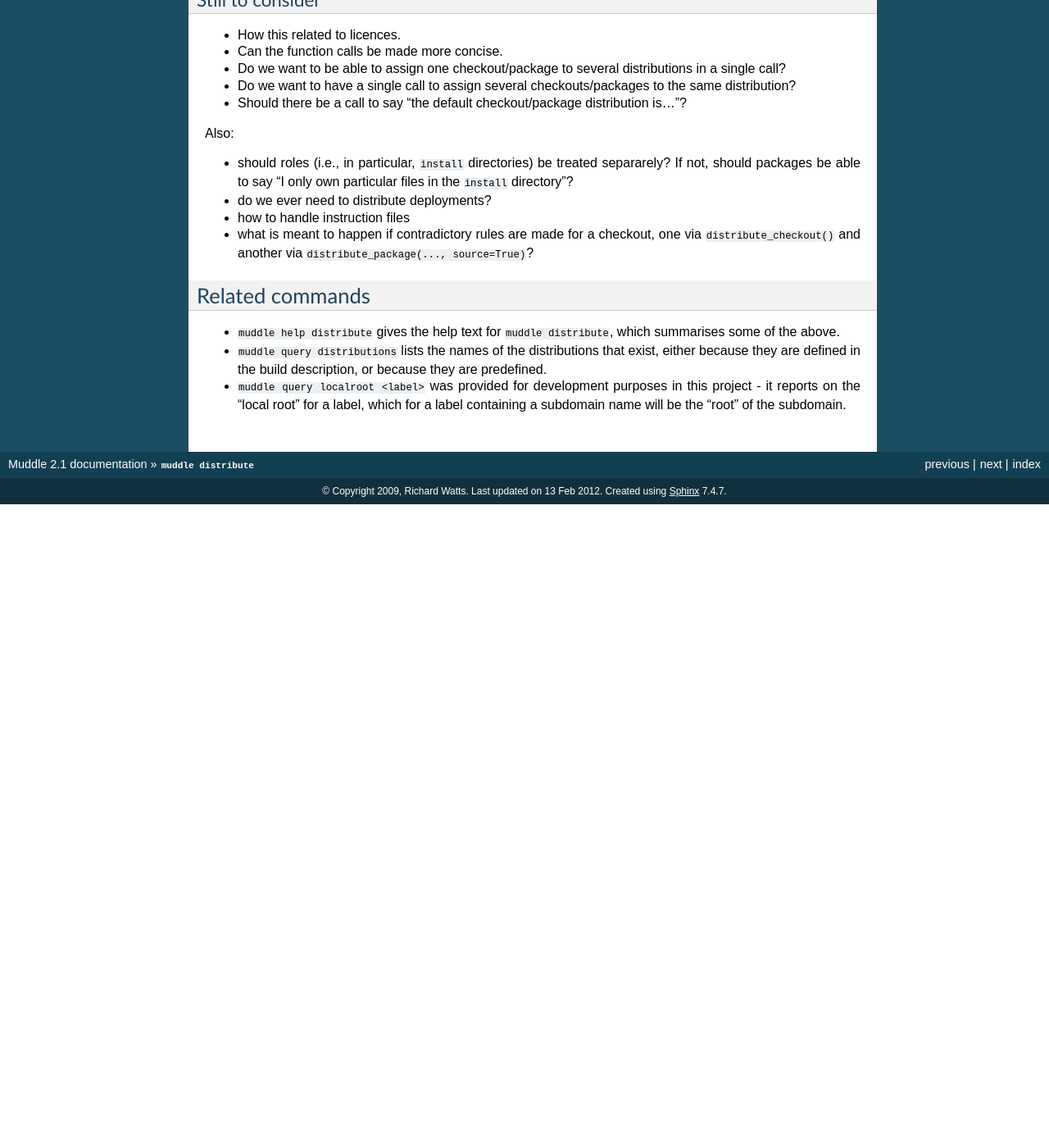
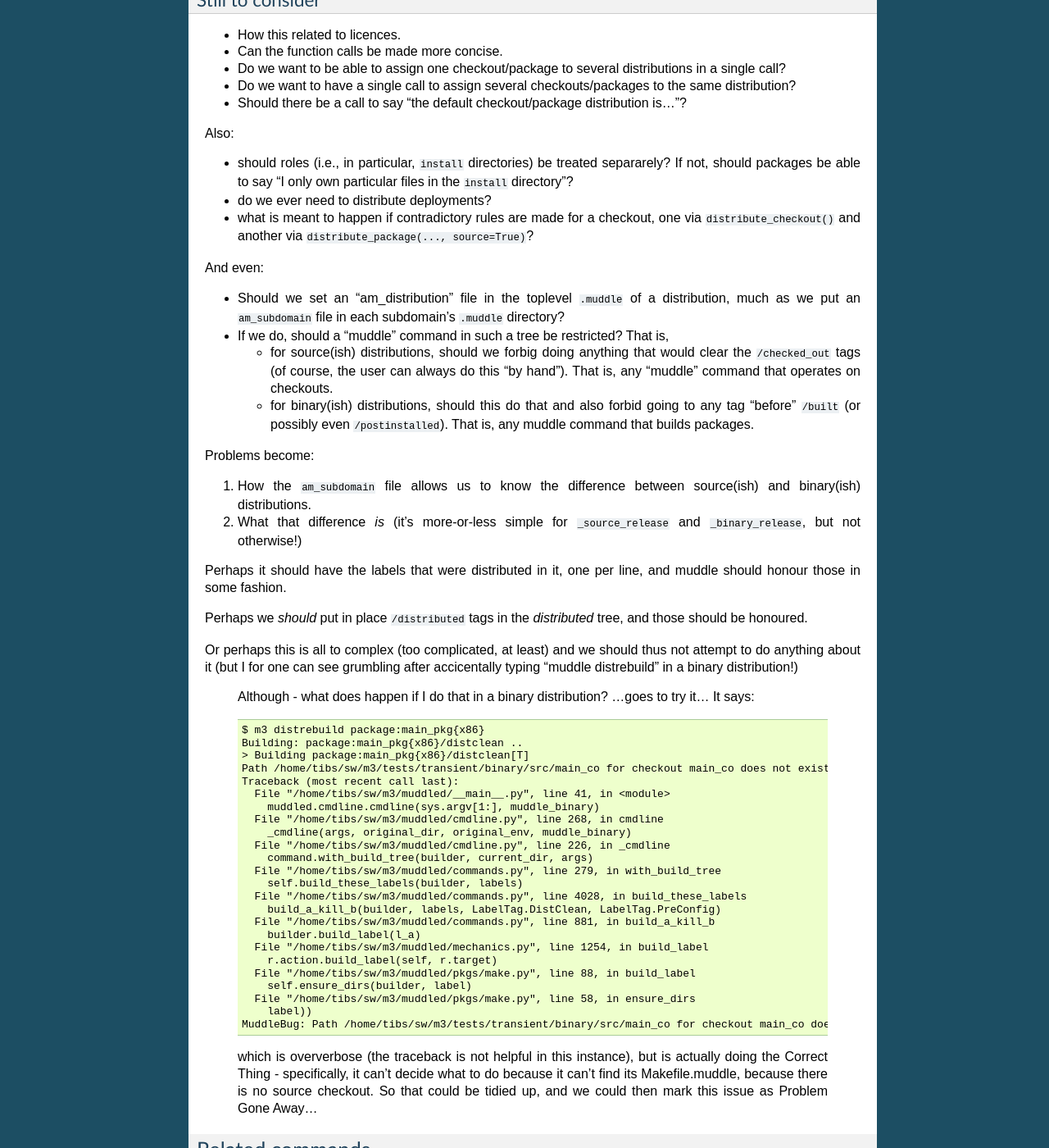
Before and after one commit to kynesim/muddle, a Sphinx documentation site: the page built from docs/distribute.txt, in a window 1280 px wide and 1400 px high, scrolled down 4518 px. Shown: the whole window at 82% size. Built offline with Sphinx 7.4.7, drawn with Linux system fonts in a browser that asks for light colours; before the commit the page ends 5133 px from its top, so only the background shows below that.

Commit message:
Some thoughts on stuff unresolved

```diff
--- a/docs/distribute.txt
+++ b/docs/distribute.txt
@@ -280,10 +280,75 @@ Also:
   separarely? If not, should packages be able to say "I only own particular
   files in the ``install`` directory"?
 * do we ever need to distribute deployments?
-* how to handle instruction files
 * what is meant to happen if contradictory rules are made for a checkout,
   one via ``distribute_checkout()`` and another via ``distribute_package(...,
   source=True)``?
+
+And even:
+
+* Should we set an "am_distribution" file in the toplevel ``.muddle`` of a
+  distribution, much as we put an ``am_subdomain`` file in each subdomain's
+  ``.muddle`` directory?
+* If we do, should a "muddle" command in such a tree be restricted? That is,
+
+  * for source(ish) distributions, should we forbig doing anything that would
+    clear the ``/checked_out`` tags (of course, the user can always do this
+    "by hand"). That is, any "muddle" command that operates on checkouts.
+
+  * for binary(ish) distributions, should this do that and also forbid going
+    to any tag "before" ``/built`` (or possibly even ``/postinstalled``).
+    That is, any muddle command that builds packages.
+
+Problems become:
+
+1. How the ``am_subdomain`` file allows us to know the difference between
+   source(ish) and binary(ish) distributions.
+2. What that difference *is* (it's more-or-less simple for ``_source_release``
+   and ``_binary_release``, but not otherwise!)
+
+Perhaps it should have the labels that were distributed in it, one per line,
+and muddle should honour those in some fashion.
+
+Perhaps we *should* put in place ``/distributed`` tags in the *distributed*
+tree, and those should be honoured.
+
+Or perhaps this is all to complex (too complicated, at least) and we should
+thus not attempt to do anything about it (but I for one can see grumbling
+after accicentally typing "muddle distrebuild" in a binary distribution!)
+
+  Although - what does happen if I do that in a binary distribution?
+  ...goes to try it... It says::
+
+    $ m3 distrebuild package:main_pkg{x86}
+    Building: package:main_pkg{x86}/distclean ..
+    > Building package:main_pkg{x86}/distclean[T]
+    Path /home/tibs/sw/m3/tests/transient/binary/src/main_co for checkout main_co does not exist, building package:main_pkg{x86}/distclean[T]
+    Traceback (most recent call last):
+      File "/home/tibs/sw/m3/muddled/__main__.py", line 41, in <module>
+        muddled.cmdline.cmdline(sys.argv[1:], muddle_binary)
+      File "/home/tibs/sw/m3/muddled/cmdline.py", line 268, in cmdline
+        _cmdline(args, original_dir, original_env, muddle_binary)
+      File "/home/tibs/sw/m3/muddled/cmdline.py", line 226, in _cmdline
+        command.with_build_tree(builder, current_dir, args)
+      File "/home/tibs/sw/m3/muddled/commands.py", line 279, in with_build_tree
+        self.build_these_labels(builder, labels)
+      File "/home/tibs/sw/m3/muddled/commands.py", line 4028, in build_these_labels
+        build_a_kill_b(builder, labels, LabelTag.DistClean, LabelTag.PreConfig)
+      File "/home/tibs/sw/m3/muddled/commands.py", line 881, in build_a_kill_b
+        builder.build_label(l_a)
+      File "/home/tibs/sw/m3/muddled/mechanics.py", line 1254, in build_label
+        r.action.build_label(self, r.target)
+      File "/home/tibs/sw/m3/muddled/pkgs/make.py", line 88, in build_label
+        self.ensure_dirs(builder, label)
+      File "/home/tibs/sw/m3/muddled/pkgs/make.py", line 58, in ensure_dirs
+        label))
+    MuddleBug: Path /home/tibs/sw/m3/tests/transient/binary/src/main_co for checkout main_co does not exist, building package:main_pkg{x86}/distclean[T]
+
+  which is oververbose (the traceback is not helpful in this instance), but is
+  actually doing the Correct Thing - specifically, it can't decide what to do
+  because it can't find its Makefile.muddle, because there is no source
+  checkout. So that could be tidied up, and we could then mark this issue as
+  Problem Gone Away...
 
 Related commands
 ================
```
